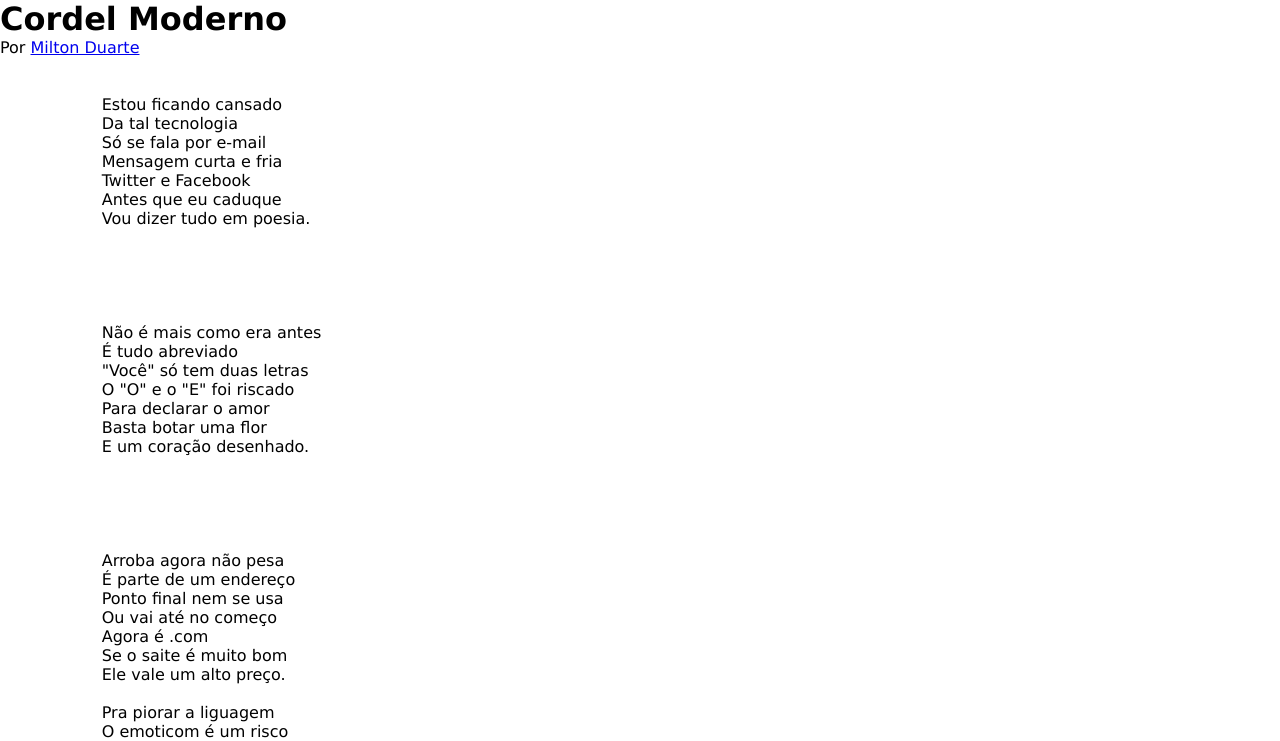
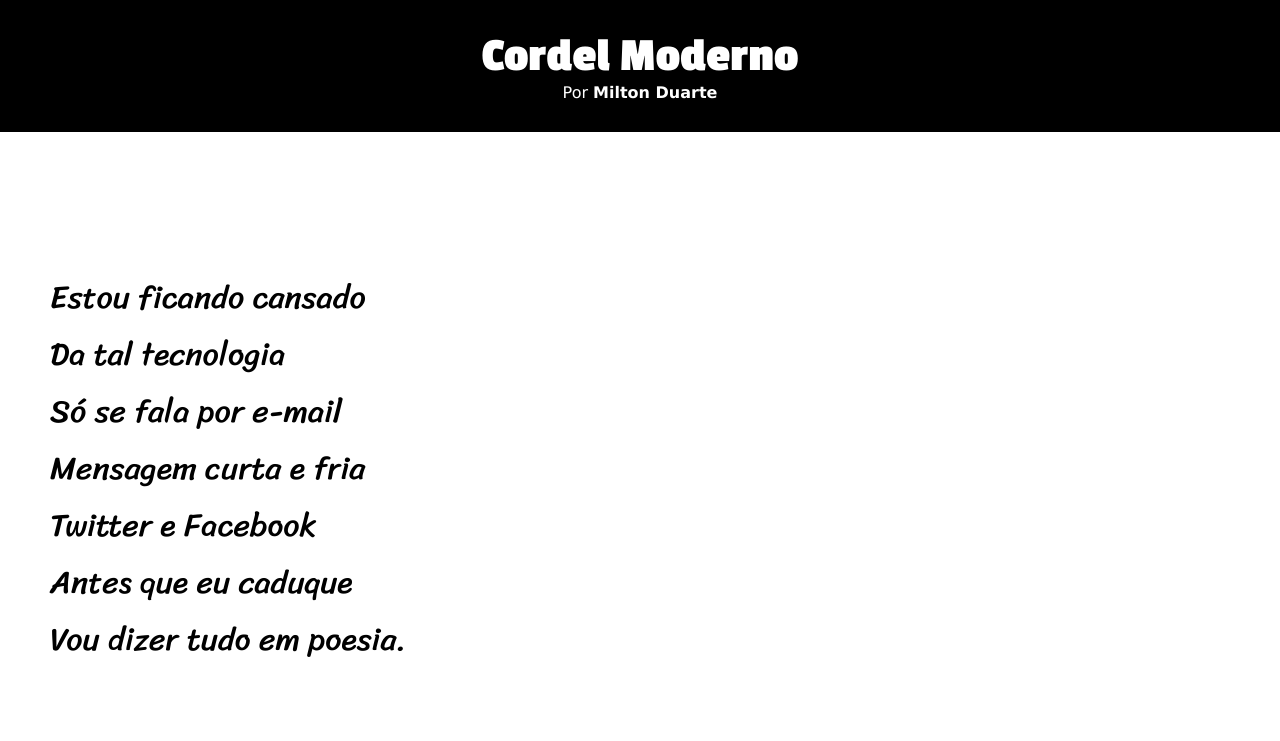
Before and after one commit to JosueLeandro-J/cordel-solo, a plain HTML site: page index.html in a window 1280 px wide. Shown: the top 741 px of the page. Drawn offline with Linux system fonts and the light colour scheme.

Commit message:
finalizado

```diff
--- a/estilo/style.css
+++ b/estilo/style.css
@@ -16,3 +16,85 @@
     padding: 0px;
     font-family: var(--fonte1);
 }
+
+html, body{
+    background-color: rgb(255, 255, 255);
+}
+
+header{
+    color: white;
+    background-color: black;
+    text-align: center;
+}
+
+header > h1{
+    padding-top: 30px;
+    font-family: var(--fonte2);
+    font-size: 3em;
+
+}
+
+header > p{
+    padding-bottom: 30px;
+
+}
+header  a{
+    text-decoration: none;
+    color: white;
+    font-weight: bolder;
+}
+
+header a:hover, footer a:hover{
+    text-decoration: underline;
+}
+
+main p{
+    font-family: var(--fonte3);
+    font-size: 2em;
+}
+pre{
+    white-space: pre-line;
+    padding-bottom: 30px;
+}
+
+section{
+    padding-top: 10vh;
+    padding-bottom: 10vh;
+    padding-left: 50px;
+}
+section.caixa > pre{
+    padding-left: 30px;
+    background-color: rgba(0, 0, 0, 0.39);
+    width: 400px;
+    color: white;
+
+
+
+}
+
+section.caixa{
+    box-shadow: inset 0px 7px 15px 3px black;
+    background-attachment: fixed;
+}
+
+
+
+section#img1{
+    background-image: url(../imagens/imagens/background001.jpg);
+    background-position:  center center;
+    text-shadow: 2px 16px 15px black;
+
+}
+section#img2{
+    background-image: url(../imagens/imagens/background002.jpg);
+    text-shadow: 2px 16px 15px black;
+
+
+}
+
+footer{
+    background-color: black;
+    color: white;
+    text-align: center;
+    padding: 10px;
+}
--- a/index.html
+++ b/index.html
@@ -9,11 +9,11 @@
 </head>
 
 <body>
-    <haeder>
+    <header>
         <h1>Cordel Moderno</h1>
         <p>Por <a href="https://www.recantodasletras.com.br/poesias/3186743" target="_blank">Milton Duarte</a></p>
 
-    </haeder>
+    </header>
     <main>
         <section>
             <pre>
@@ -28,7 +28,7 @@
                 </p>
             </pre>
         </section>
-        <section>
+        <section id="img1" class="caixa">
             <pre>
                 <p>
                     Não é mais como era antes
@@ -62,7 +62,7 @@
                 </p>
             </pre>
         </section>
-        <section>
+        <section id="img2" class="caixa">
             <pre>
                 <p>
                     Tenho saudade das cartas
@@ -97,6 +97,9 @@
             </pre>
         </section>
     </main>
+    <footer>
+        <p>Site Criado por Josué Leandro para o CursoemVídeo</p>
+    </footer>
 
 </body>
 
```
